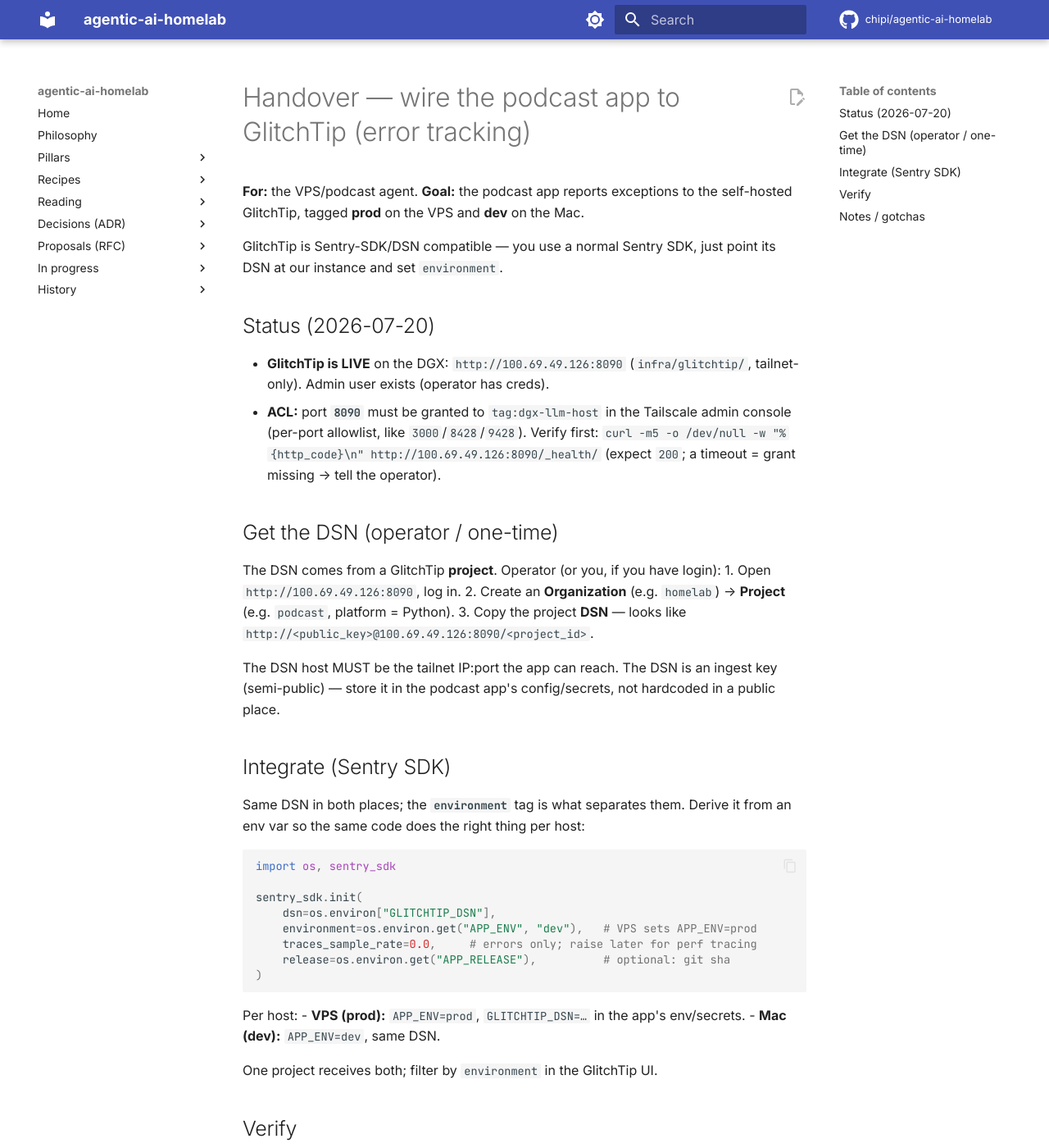
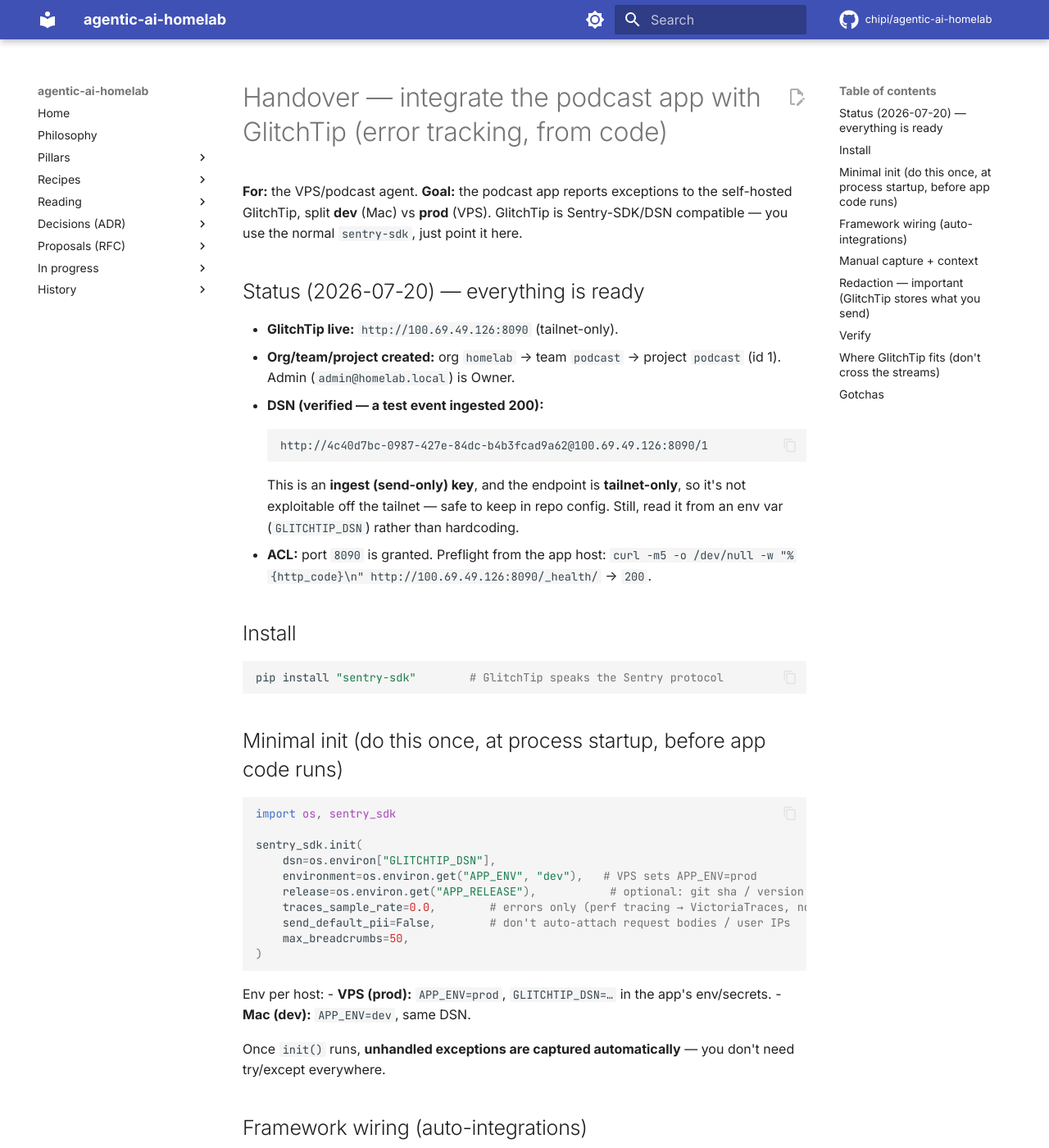
Before and after one commit to chipi/agentic-ai-homelab, an MkDocs documentation site: the page built from docs/wip/glitchtip-vps-error-tracking-handover.md, in a window 1280 px wide and 1400 px high. Shown: the whole window at 82% size. Built offline with MkDocs 1.6.1 and Material for MkDocs 9.7.7, drawn with Linux system fonts in a browser that asks for light colours; comment, search, counter and statistics services are not loaded; some of the changed text lies outside the part shown.

Commit message:
docs(wip): GlitchTip handover — full code-integration guide + live DSN
Expand into a complete from-code integration for the podcast agent: real DSN
(tailnet-only endpoint → safe in repo), sentry-sdk init, FastAPI/Celery/CLI
wiring, manual capture + context, before_send redaction, verify, and the
signal-routing table. Org/team/project already created server-side (mobile UI
hangs on org creation); DSN verified ingesting.

Co-Authored-By: Claude Opus 4.8 <noreply@anthropic.com>
Claude-Session: https://claude.ai/code/session_01LoBG4mqCvNP1M6HRW393xF

````diff
--- a/docs/wip/glitchtip-vps-error-tracking-handover.md
+++ b/docs/wip/glitchtip-vps-error-tracking-handover.md
@@ -1,37 +1,31 @@
-# Handover — wire the podcast app to GlitchTip (error tracking)
+# Handover — integrate the podcast app with GlitchTip (error tracking, from code)
 
 **For:** the VPS/podcast agent. **Goal:** the podcast app reports exceptions to
-the self-hosted GlitchTip, tagged **prod** on the VPS and **dev** on the Mac.
+the self-hosted GlitchTip, split **dev** (Mac) vs **prod** (VPS). GlitchTip is
+Sentry-SDK/DSN compatible — you use the normal `sentry-sdk`, just point it here.
 
-GlitchTip is Sentry-SDK/DSN compatible — you use a normal Sentry SDK, just point
-its DSN at our instance and set `environment`.
+## Status (2026-07-20) — everything is ready
 
-## Status (2026-07-20)
+- **GlitchTip live:** `http://100.69.49.126:8090` (tailnet-only).
+- **Org/team/project created:** org `homelab` → team `podcast` → project
+  `podcast` (id 1). Admin (`admin@homelab.local`) is Owner.
+- **DSN (verified — a test event ingested 200):**
+  ```
+  http://4c40d7bc-0987-427e-84dc-b4b3fcad9a62@100.69.49.126:8090/1
+  ```
+  This is an **ingest (send-only) key**, and the endpoint is **tailnet-only**, so
+  it's not exploitable off the tailnet — safe to keep in repo config. Still,
+  read it from an env var (`GLITCHTIP_DSN`) rather than hardcoding.
+- **ACL:** port `8090` is granted. Preflight from the app host:
+  `curl -m5 -o /dev/null -w "%{http_code}\n" http://100.69.49.126:8090/_health/` → `200`.
 
-- **GlitchTip is LIVE** on the DGX: `http://100.69.49.126:8090`
-  (`infra/glitchtip/`, tailnet-only). Admin user exists (operator has creds).
-- **ACL:** port **`8090`** must be granted to `tag:dgx-llm-host` in the Tailscale
-  admin console (per-port allowlist, like `3000`/`8428`/`9428`). Verify first:
-  `curl -m5 -o /dev/null -w "%{http_code}\n" http://100.69.49.126:8090/_health/`
-  (expect `200`; a timeout = grant missing → tell the operator).
+## Install
 
-## Get the DSN (operator / one-time)
+```sh
+pip install "sentry-sdk"        # GlitchTip speaks the Sentry protocol
+```
 
-The DSN comes from a GlitchTip **project**. Operator (or you, if you have login):
-1. Open `http://100.69.49.126:8090`, log in.
-2. Create an **Organization** (e.g. `homelab`) → **Project** (e.g. `podcast`,
-   platform = Python).
-3. Copy the project **DSN** — looks like
-   `http://<public_key>@100.69.49.126:8090/<project_id>`.
-
-The DSN host MUST be the tailnet IP:port the app can reach. The DSN is an ingest
-key (semi-public) — store it in the podcast app's config/secrets, not hardcoded
-in a public place.
-
-## Integrate (Sentry SDK)
-
-Same DSN in both places; the **`environment`** tag is what separates them.
-Derive it from an env var so the same code does the right thing per host:
+## Minimal init (do this once, at process startup, before app code runs)
 
 ```python
 import os, sentry_sdk
@@ -39,35 +33,111 @@ import os, sentry_sdk
 sentry_sdk.init(
     dsn=os.environ["GLITCHTIP_DSN"],
     environment=os.environ.get("APP_ENV", "dev"),   # VPS sets APP_ENV=prod
-    traces_sample_rate=0.0,     # errors only; raise later for perf tracing
-    release=os.environ.get("APP_RELEASE"),          # optional: git sha
+    release=os.environ.get("APP_RELEASE"),           # optional: git sha / version
+    traces_sample_rate=0.0,        # errors only (perf tracing → VictoriaTraces, not here)
+    send_default_pii=False,        # don't auto-attach request bodies / user IPs
+    max_breadcrumbs=50,
 )
 ```
 
-Per host:
+Env per host:
 - **VPS (prod):** `APP_ENV=prod`, `GLITCHTIP_DSN=…` in the app's env/secrets.
 - **Mac (dev):** `APP_ENV=dev`, same DSN.
 
-One project receives both; filter by `environment` in the GlitchTip UI.
+Once `init()` runs, **unhandled exceptions are captured automatically** — you
+don't need try/except everywhere.
+
+## Framework wiring (auto-integrations)
+
+`sentry-sdk` auto-detects common libs; be explicit for the app's stack:
+
+```python
+from sentry_sdk.integrations.fastapi import FastApiIntegration
+from sentry_sdk.integrations.starlette import StarletteIntegration
+from sentry_sdk.integrations.celery import CeleryIntegration      # if pipeline uses Celery
+from sentry_sdk.integrations.logging import LoggingIntegration
+import logging
+
+sentry_sdk.init(
+    dsn=os.environ["GLITCHTIP_DSN"],
+    environment=os.environ.get("APP_ENV", "dev"),
+    integrations=[
+        FastApiIntegration(), StarletteIntegration(),
+        CeleryIntegration(),
+        LoggingIntegration(level=logging.INFO, event_level=logging.ERROR),  # logging.error() → GlitchTip
+    ],
+)
+```
+
+- **FastAPI/Starlette (api, viewer):** unhandled 500s become issues with the
+  request context.
+- **Celery / pipeline workers:** task failures become issues. For the ephemeral
+  `pipeline`/`pipeline-llm` `docker compose run` containers, just call `init()`
+  at the top of the entrypoint — crashes are captured before the container exits
+  (add `sentry_sdk.flush()` before a hard exit to be safe).
+- **CLI / plain scripts:** `init()` at top; wrap the main in
+  `try/except: sentry_sdk.capture_exception(); raise`.
+
+## Manual capture + context
+
+```python
+# explicit capture
+try:
+    risky()
+except Exception:
+    sentry_sdk.capture_exception()      # or capture_message("...", level="error")
+
+# enrich (shows as filters/facets in GlitchTip)
+sentry_sdk.set_tag("pipeline_stage", "transcribe")
+sentry_sdk.set_context("episode", {"id": ep_id, "feed": feed})
+with sentry_sdk.new_scope() as scope:   # scoped, doesn't leak to other events
+    scope.set_tag("job_id", job_id)
+    do_work()
+```
+
+## Redaction — important (GlitchTip stores what you send)
+
+Errors can carry secrets/PII in locals, args, or messages. Scrub before send:
+
+```python
+def before_send(event, hint):
+    # drop obviously sensitive keys from extra/contexts if present
+    for section in ("extra", "contexts"):
+        data = event.get(section) or {}
+        for k in list(data):
+            if any(s in k.lower() for s in ("token", "secret", "password", "api_key", "authorization")):
+                data[k] = "[redacted]"
+    return event
+
+sentry_sdk.init(..., before_send=before_send)
+```
+
+(`send_default_pii=False` already keeps request bodies / IPs out.)
 
 ## Verify
 
-Trigger a test error and confirm it lands under the right environment:
-
 ```python
 sentry_sdk.capture_message("glitchtip wiring test from VPS", level="error")
-# or:  1 / 0
+# or force one:  1 / 0
 ```
+Then GlitchTip → `http://100.69.49.126:8090` → project `podcast` → filter
+`environment:prod` (or `:dev`) → the event appears within seconds. (There's
+already one test `dev` event from setup.)
 
-Then in GlitchTip → the `podcast` project → filter `environment:prod` → the
-event should appear within seconds.
+## Where GlitchTip fits (don't cross the streams)
 
-## Notes / gotchas
+| Signal | Goes to | How |
+|---|---|---|
+| **errors/exceptions** | **GlitchTip** | **this doc — `sentry-sdk`** |
+| request/distributed traces | VictoriaTraces | OTEL SDK (`podcast-otel-traces-handover.md`) |
+| LLM prompt/cost | Langfuse | capture layer (RFC-0001, later) |
+| host/container metrics + logs | VictoriaMetrics/Logs | Alloy collector (`hosts/prod-podcast/`) |
 
-- Reach GlitchTip at the **tailnet IP** `100.69.49.126:8090`, never loopback,
+## Gotchas
+
+- Endpoint is `http://` (not https) and **tailnet-only** — reach `100.69.49.126`,
   never a public URL. Don't expose `8090` publicly.
-- If ingest 400s on host validation, the GlitchTip `ALLOWED_HOSTS` is wildcard
-  by default (accepts the tailnet IP) — should be fine; tell the operator if not.
-- This is separate from metrics/logs (that's the Alloy collector →
-  VictoriaMetrics/VictoriaLogs, see `observability-vps-collector-handover.md`).
-- Background + ops: `infra/glitchtip/README.md`; decision: `docs/adr/ADR-0005…`.
+- Give a distinct `environment` per host (`dev`/`prod`) — it's the main filter.
+- `traces_sample_rate=0.0` here on purpose: perf tracing lives in VictoriaTraces,
+  not GlitchTip. Set it >0 only if you want GlitchTip's own transaction view too.
+- Background/ops: `infra/glitchtip/README.md`; decision: `docs/adr/ADR-0005`.
````
